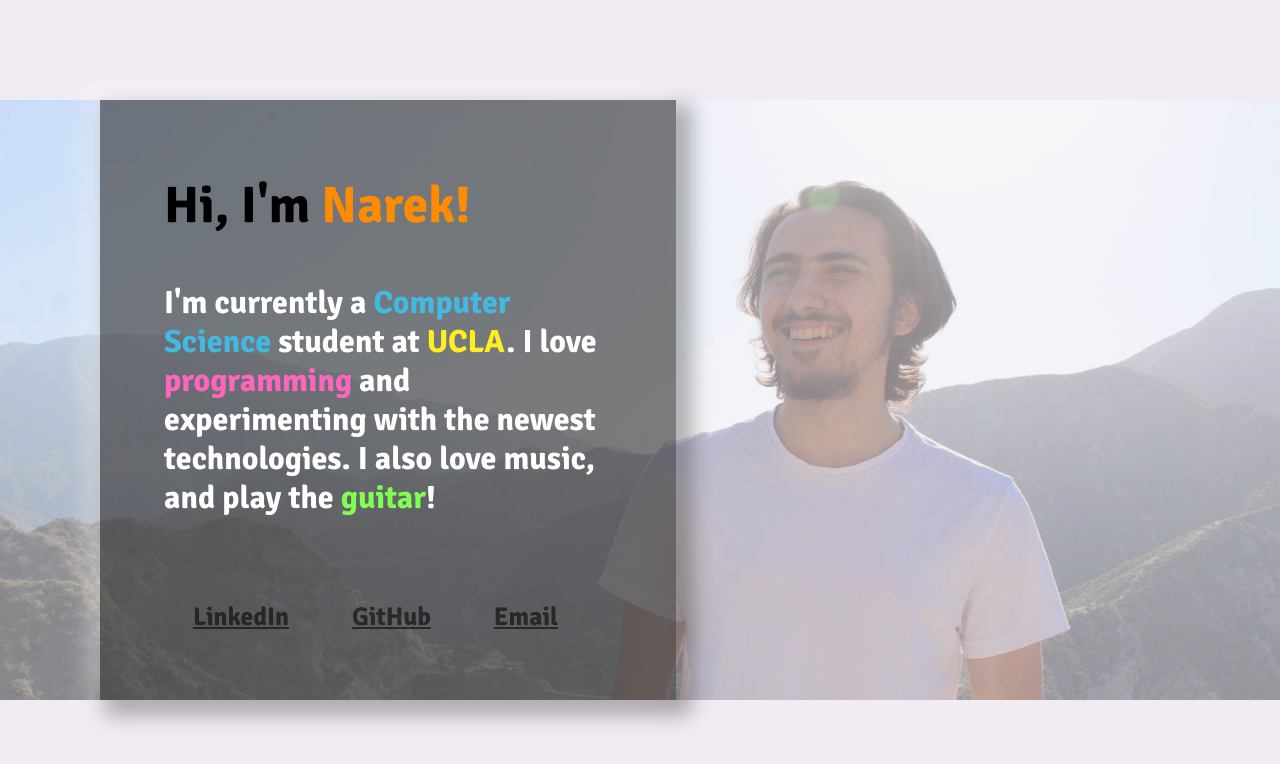
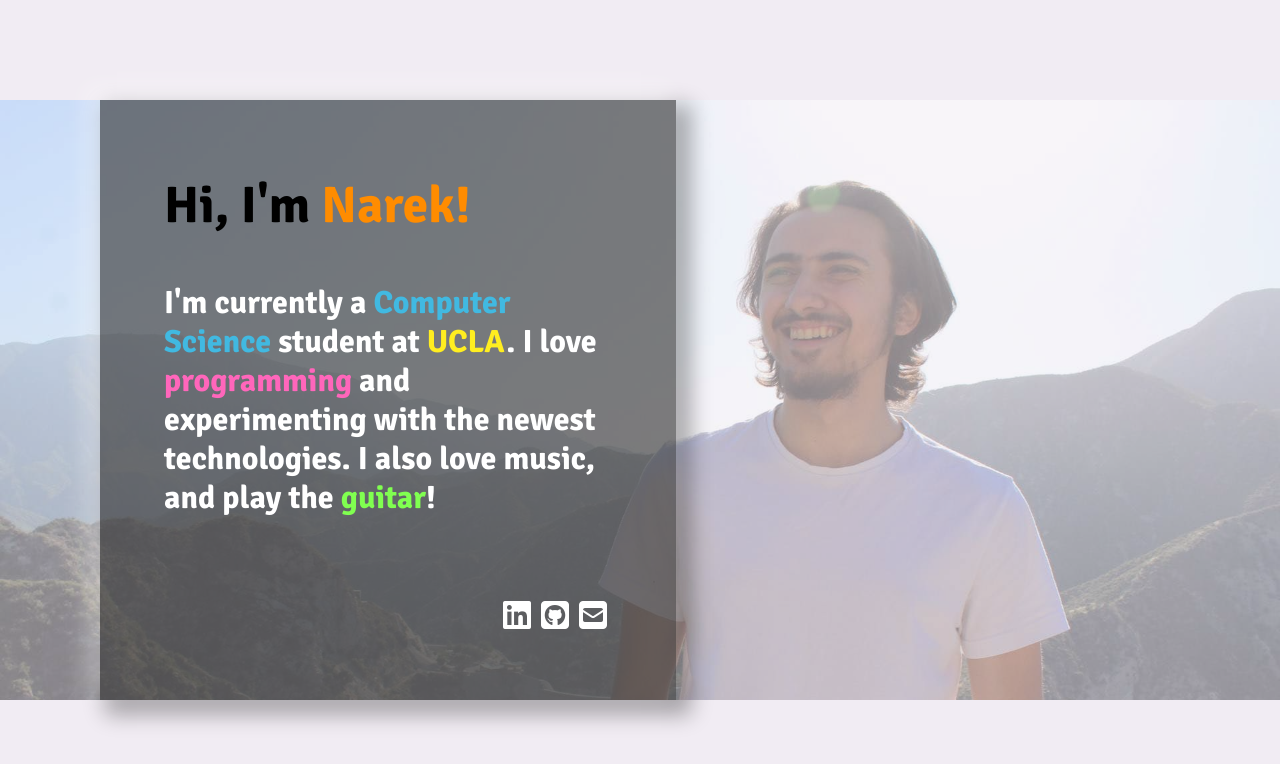
Before and after one commit to dadur604/PersonalWebsite, a plain HTML site: page index.html in a window 1280 px wide. Drawn offline with Linux system fonts and the light colour scheme.

Commit message:
updated links to icons

```diff
--- a/index.html
+++ b/index.html
@@ -2,11 +2,11 @@
 
 	<head>
 
-		<link href="https://fonts.googleapis.com/css2?family=Permanent+Marker&family=Signika:wght@700&display=swap" rel="stylesheet">
-		<link rel="stylesheet" href="styles.css">
+		<link href="https://fonts.googleapis.com/css2?family=Signika:wght@500;700&display=swap" rel="stylesheet">		<link rel="stylesheet" href="styles.css">
 		<link rel="icon"
 		  type="image/png"
 		  href="images/favicon.png">
+		<script src="https://kit.fontawesome.com/b1cac08f6a.js" crossorigin="anonymous"></script>
 
 		<meta content="width=device-width, initial-scale=1" name="viewport" />
 
@@ -36,11 +36,24 @@
 				I also love music, and play the <span class="guitar">guitar</span>! </h3>
 			</div>
 
-			<div class="content-footer links">
-				<a class="link" href="https://linkedin.com/in/ndaduryan" > LinkedIn </a>
-				<a class="link" href="https://github.com/dadur604" > GitHub </a>
+			<div class="content-footer">
+				<div class="links">
+				<!-- <a class="link" href="https://linkedin.com/in/ndaduryan" > LinkedIn </a> -->
+				<!-- <a class="link" href="https://github.com/dadur604" > GitHub </a> -->
 				<!-- <a class="link" href="#" > Reddit </a> -->
-				<a class="link" href="mailto:narekdaduryan@gmail.com" > Email </a>
+				<!--<a class="link" href="mailto:narekdaduryan@gmail.com" > Email </a>-->
+					<a class="link" href="https://linkedin.com/in/ndaduryan" >
+						<i class="link fab fa-linkedin"></i>
+					</a>
+
+					<a class="link" href="https://github.com/dadur604" >
+						<i class="link fab fa-github-square"></i>
+					</a>
+
+					<a class="link" href="mailto:narekdaduryan@gmail.com" >
+						<i class="link fas fa-envelope-square"></i>
+					</a>
+				</div>
 			</div>
 		</div>
 
--- a/styles.css
+++ b/styles.css
@@ -95,6 +95,9 @@ div.content {
 
 .content-footer {
 	grid-area: footer;
+	position: absolute;
+	right: 0px;
+	bottom: 0px;
 }
 
 @media screen and (max-aspect-ratio: 1/1) {
@@ -124,11 +127,10 @@ div.content {
 div.links {
 	display: flex;
 	flex-wrap: wrap;
-	justify-content: stretch;
+	justify-content: flex-end;
 	align-items: center;
 	align-content: flex-end;
 	line-height: 1.2rem;
-	margin-right: 20px;
 }
 
 .spacer {
@@ -140,12 +142,18 @@ a.link {
 	z-index: 1;
 	font-size: .8rem;
 	font-family: 'Signika', sans-serif;
-	color: #00000090;
+	color: #ffffff;
 	margin: 0px 5px;
-	//margin-right: auto;
+	margin-right: 0px;
 	margin-left: 0px;
 	flex-grow: 1;
 	text-align: center;
+}
+
+i.link {
+	color: #ffffff;
+	font-size: 1rem;
+	margin: 5px 5px;
 }
 
 .orange {
```
